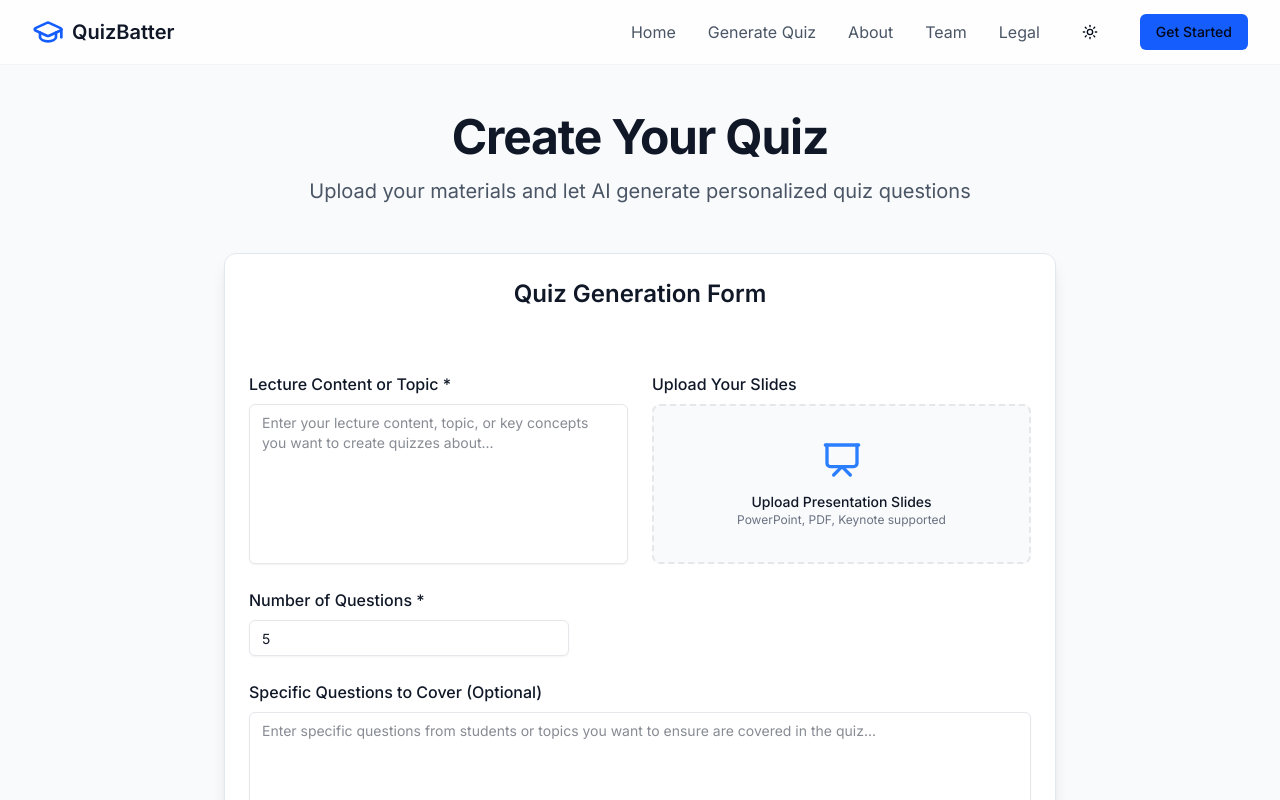
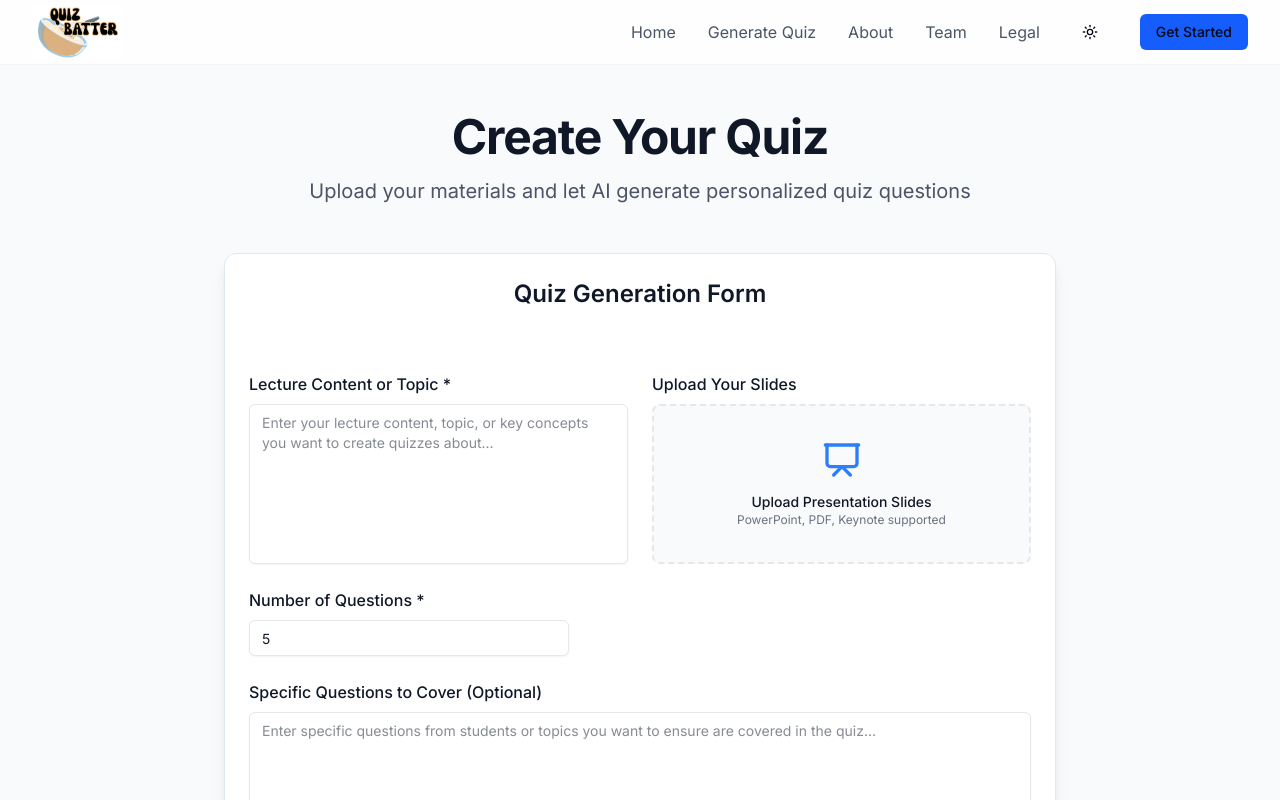
Before and after one commit to gongahkia/dothack-hackathon-2025, a Next.js app: page /generate in a window 1280 px wide. Shown: the top 800 px of the page. Built offline with nearby package versions, Linux system fonts and the light colour scheme.

Commit message:
added logo

```diff
--- a/components/navigation.tsx
+++ b/components/navigation.tsx
@@ -14,8 +14,11 @@ export function Navigation() {
       <div className="max-w-7xl mx-auto px-4 sm:px-6 lg:px-8">
         <div className="flex justify-between items-center h-16">
           <Link href="/" className="flex items-center space-x-2">
-            <GraduationCap className="h-8 w-8 text-blue-600" />
-            <span className="text-xl font-semibold text-gray-900 dark:text-gray-100">QuizBatter</span>
+          <img
+            src="images/quizbatter.png"
+            alt="QuizBatter Logo"
+            className="h-13 w-auto"
+          />
           </Link>
 
           {/* Desktop Navigation */}
```
Also changed, not shown: public/images/quizbatter.png (added).
